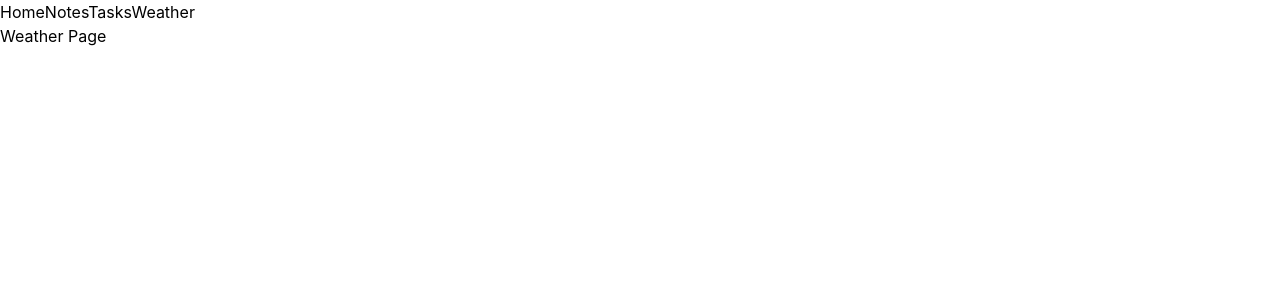
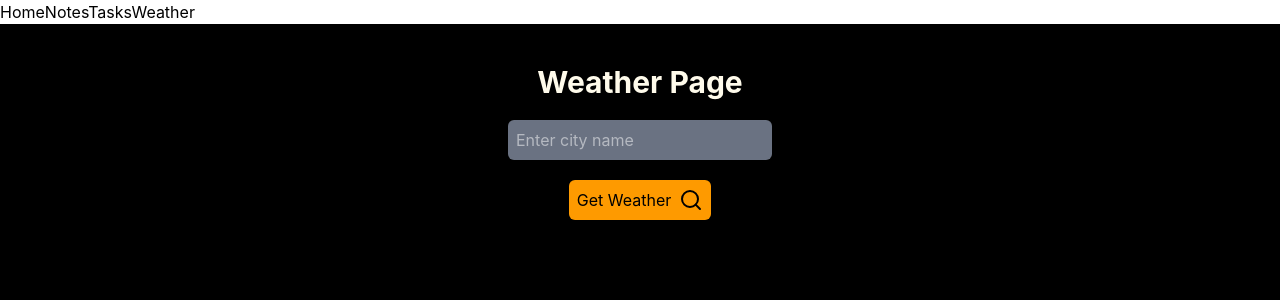
Before and after one commit to snigdhamistry/my-productivity-hub, a React (Vite) app: page /weather in a window 1280 px wide. Shown: the top 300 px of the page. Built offline with nearby package versions, Linux system fonts and the light colour scheme.

Commit message:
create basic weather page layout with input field and search button

```diff
--- a/src/pages/Weather.jsx
+++ b/src/pages/Weather.jsx
@@ -1,9 +1,14 @@
 import React from 'react'
+import { Search } from 'lucide-react';
 
 const Weather = () => {
        return (
-              <div>
-                     <h1>Weather Page</h1>
+              <div className='bg-black h-screen w-screen flex flex-col items-center justify-start gap-5 pt-10  text-amber-50' >
+                     <h1 className='text-3xl font-bold'>Weather Page</h1>
+                     <input type="text" placeholder="Enter city name" className="bg-gray-500 text-white p-2 rounded-md" />
+                     <button className="bg-amber-500 text-black p-2 rounded-md flex items-center gap-2 ">Get Weather
+                            <Search />
+                     </button>
               </div>
        )
 }
```
